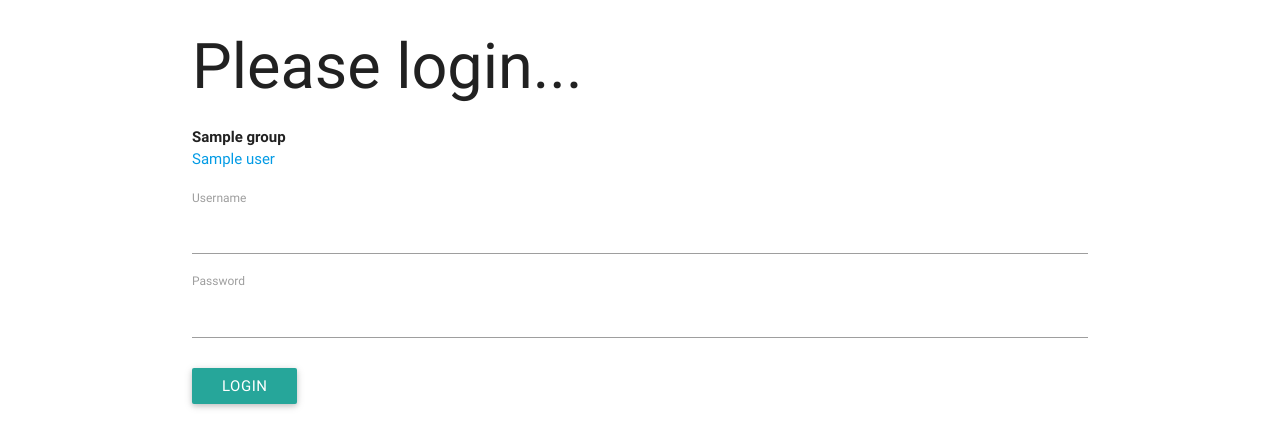
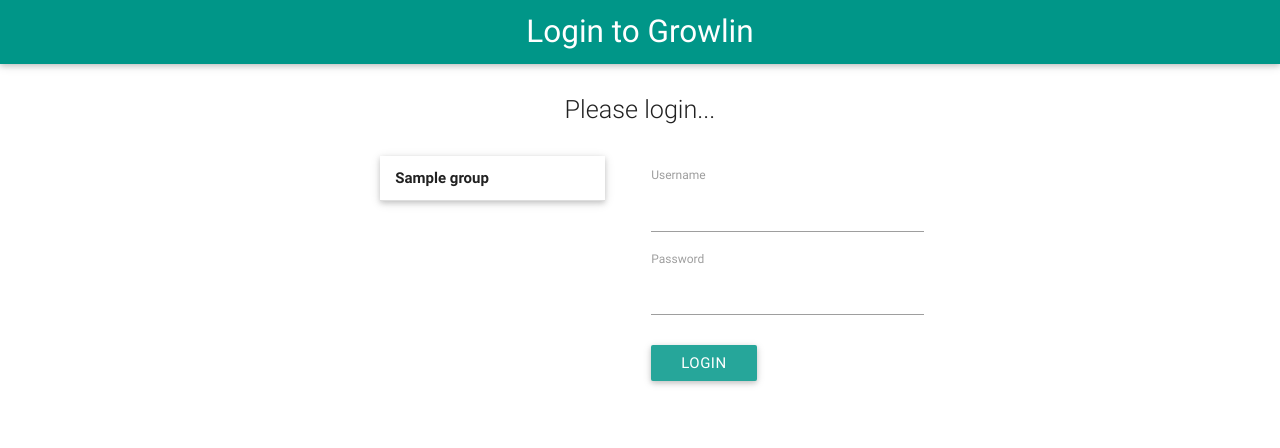
Before and after one commit to badrihippo/growlin, a Flask app: template growlinflask/templates/login.htm in a window 1280 px wide. Shown: the top 448 px of the page. Run offline with Flask 2, Linux system fonts and the light colour scheme; the template is opened without the code that fills it: values that come from a table or form of the project are taken from there, most other values are stand-ins (such as "Sample title", 1, 10 or a date in 2020); some libraries are stand-ins or nearby versions.

Commit message:
Login page Styled
Made the main theme 'teal' but can be changed.

```diff
--- a/growlinflask/templates/base.htm
+++ b/growlinflask/templates/base.htm
@@ -20,7 +20,7 @@
 </head>
 <body>
   {% block body %}
-  <div class="container">
+  <div class="">
   {% block content %}
   <title>Hello from Growlin</title>
   {% if username %}
--- a/growlinflask/templates/login.htm
+++ b/growlinflask/templates/login.htm
@@ -2,38 +2,52 @@
 {% block title %}Login | Growlin{% endblock %}
 
 {% block content %}
-<h1>Please login...</h1>
+<nav>
+    <div class="nav-wrapper teal">
+      <a href="#" class="brand-logo center">Login to Growlin</a>
+    </div>
+</nav>
+<div class="container">
+  <h1 class="center-align flow-text">Please login...</h1>
   <form id="login_form" method="post" action={{url_for('login')}}>
     {{form.csrf_token}}
+    <div class="row">
+      <div class="row  small col s8 offset-s2">
       {% if form.errors %}
-  <ul>
+        <ul class="card-panel red lighten-1">
           {% for field_name, field_errors in form.errors|dictsort if field_errors %}
             {% for error in field_errors %}
-        <li>{{error}}</li>
+              <li class="white-text" style="font-weight:300" height="50px">{{error}}</li>
             {% endfor %}
           {% endfor %}
         </ul>
       {% endif %}
-  <ul>
+        <div class="col s6">
+          <ul class="collapsible popout" data-collapsible="accordion">
             {% for group in group_list %}
             <li>
-      <b>{{group.name}}</b>
-      <ul>
+              <div class="collapsible-header"><b>{{group.name}}</b></div>
+              <ul class="collapsible-body collection">
                 {% for user in group.users %}
-        <a href="javascript:setUsername('{{user.username}}', {% if user.password and user.password != "" %}true{% else %}false{% endif %});"><li>{{user.name}}</li></a>
+                <a class="collection-item" href="javascript:setUsername('{{user.username}}', {% if user.password and user.password != "" %}true{% else %}false{% endif %});"><li>{{user.name}}</li></a>
                 {% endfor %}
               </ul>
             </li>
             {% endfor %}
           </ul>
-
+        </div>
+        <div class="col s6" style="height:250px">
           <ul>
             <li>{{form.username.label}} {{form.username}}</li>
             <li>{{form.password.label}} {{form.password}}</li>
           </ul>
           <input type="submit" class="btn btn-default" value="Login" />
+
+        </div>
+      </div>
+    </div>
   </form>
-
+</div>
 <script type="text/javascript">
   function setUsername(username, pass=True) {
     $('#{{form.username.id}}').val(username);
```
Lines whose indentation alone changed are shown as unchanged.
